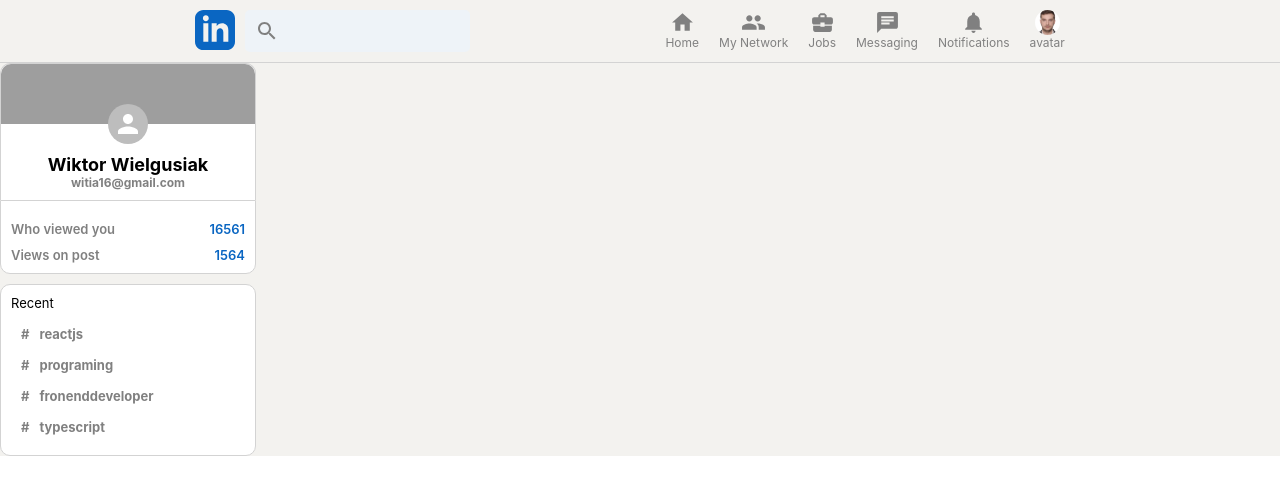
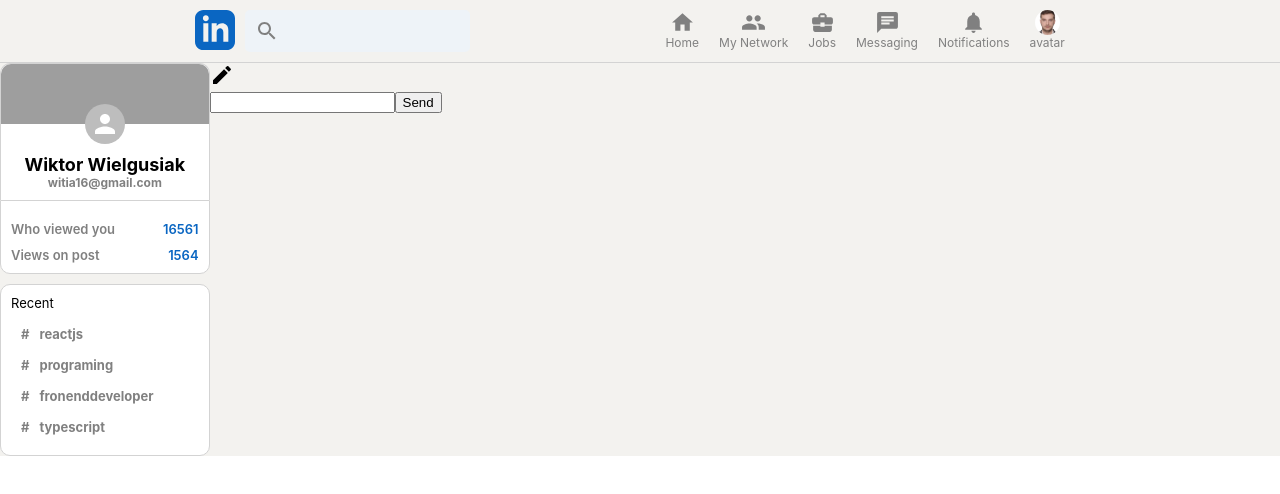
Before and after one commit to WIKTORWIELGUSIAK/linkedin, a React (Create React App) app: page / in a window 1280 px wide. Shown: the top 494 px of the page. Built offline with nearby package versions, Linux system fonts and the light colour scheme; grey boxes are pictures that could not be loaded.

Commit message:
feat: Add Feed sectrion.

```diff
--- a/src/App.tsx
+++ b/src/App.tsx
@@ -1,6 +1,7 @@
 /** @format */
 
 import "./App.css";
+import Feed from "./components/feed/Feed";
 import Navbar from "./components/navbar/Navbar";
 import Sidebar from "./components/sidebar/Sidebar";
 
@@ -10,6 +11,7 @@
       <Navbar></Navbar>
       <div className="app__body">
         <Sidebar></Sidebar>
+        <Feed></Feed>
       </div>
     </div>
   );
--- /dev/null
+++ b/src/components/feed/Feed.tsx
@@ -0,0 +1,25 @@
+/** @format */
+
+import React from "react";
+import "./Feed.css";
+import CreateIcon from "@mui/icons-material/Create";
+
+function Feed() {
+  return (
+    <div className="feed">
+      <div className="feed__inputContainer">
+        <div className="feed__input">
+          <CreateIcon />
+          <form>
+            <input type="text" />
+            <button type="submit">Send</button>
+          </form>
+        </div>
+
+        <div className="feed__inputOptions"></div>
+      </div>
+    </div>
+  );
+}
+
+export default Feed;
```
Also changed, not shown: src/components/feed/Feed.css (added).
